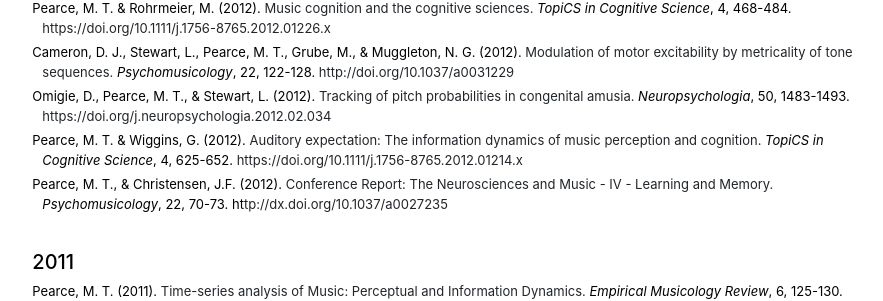
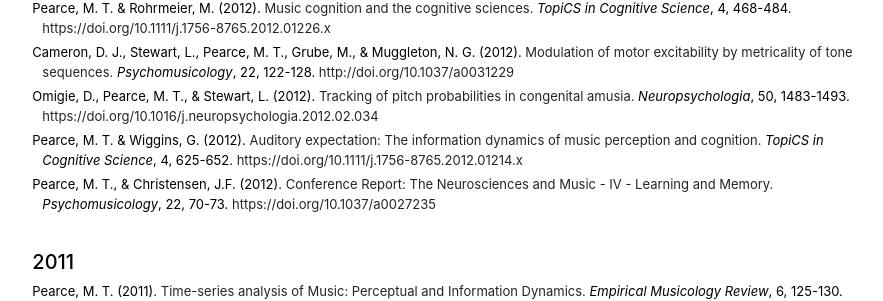
Before and after one commit to mtpearce/mtpearce.github.io, a Jekyll site: the page built from publications.md, in a window 1280 px wide and 900 px high, scrolled down 5033 px. Shown: the part 152-453 px from the top of the window, without its empty margins (197-1080 px from the left). Built offline with Jekyll 4.4.1, drawn with Linux system fonts in a browser that asks for light colours.

Commit message:
Update DOIs

```diff
--- a/publications.md
+++ b/publications.md
@@ -276,11 +276,11 @@ title: "Publications"
 
   <li>Cameron, D. J., Stewart, L., Pearce, M. T., Grube, M., & Muggleton, N. G. (2012).  <a href="assets/papers/CameronEtAl2012.pdf">Modulation of motor excitability by metricality of tone sequences.</a>  <i>Psychomusicology</i>, 22, 122-128.<a href=" http://doi.org/10.1037/a0031229"> http://doi.org/10.1037/a0031229</a></li>
 
-  <li>Omigie, D., Pearce, M. T., & Stewart, L. (2012). <a href="assets/papers/OmigieEtAlNeuropsychologia2012.pdf"> Tracking of pitch probabilities in congenital amusia. </a> <i>Neuropsychologia</i>, 50, 1483-1493. <a href="https://doi.org/j.neuropsychologia.2012.02.034<">https://doi.org/j.neuropsychologia.2012.02.034</a></li>
+  <li>Omigie, D., Pearce, M. T., & Stewart, L. (2012). <a href="assets/papers/OmigieEtAlNeuropsychologia2012.pdf"> Tracking of pitch probabilities in congenital amusia. </a> <i>Neuropsychologia</i>, 50, 1483-1493. <a href="https://doi.org/10.1016/j.neuropsychologia.2012.02.034<">https://doi.org/10.1016/j.neuropsychologia.2012.02.034</a></li>
 
   <li>Pearce, M. T. & Wiggins, G. (2012). <a href="assets/papers/PearceWiggins2012.pdf">Auditory expectation: The information dynamics of music perception and cognition.</a>  <i>TopiCS in Cognitive Science</i>, 4, 625-652. <a href="https://doi.org/10.1111/j.1756-8765.2012.01214.x">https://doi.org/10.1111/j.1756-8765.2012.01214.x</a></li>
 
-  <li>Pearce, M. T., & Christensen, J.F. (2012).  <a href="assets/papers/PearceChristensen2012.pdf">Conference Report: The Neurosciences and Music - IV - Learning and Memory.</a>  <i>Psychomusicology</i>, 22, 70-73. ht<a href="tp://dx.doi.org/10.1037/a0027235">tp://dx.doi.org/10.1037/a0027235</a></li>
+  <li>Pearce, M. T., & Christensen, J.F. (2012).  <a href="assets/papers/PearceChristensen2012.pdf">Conference Report: The Neurosciences and Music - IV - Learning and Memory.</a>  <i>Psychomusicology</i>, 22, 70-73. <a href="https://doi.org/10.1037/a0027235">https://doi.org/10.1037/a0027235</a></li>
 </ul>
 
 
```
